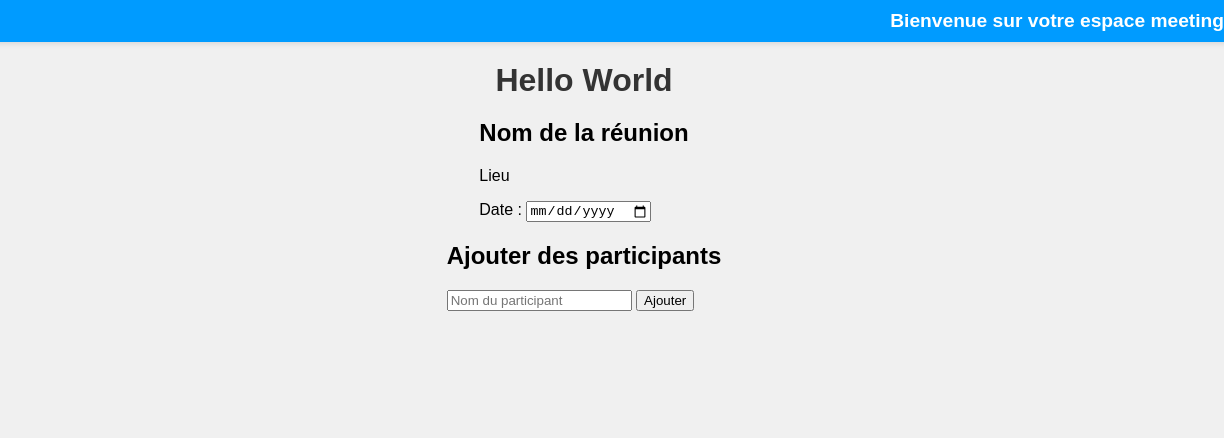
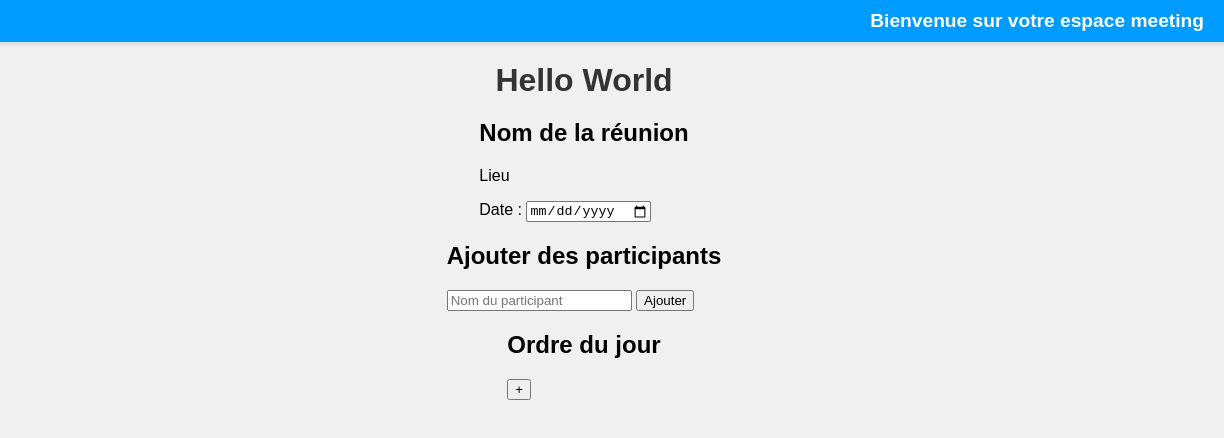
Before and after one commit to hugorichir/MeetingReport, a plain HTML site: page index.html in a window 1280 px wide. Shown: the full height of the page, 56-1280 px from the left. Drawn offline with Linux system fonts and the light colour scheme.

Commit message:
Ajout ordre du jour

```diff
--- a/index.html
+++ b/index.html
@@ -38,6 +38,48 @@
             }
             return color;
         }
+
+        function addAgendaPoint() {
+            const agendaContainer = document.getElementById('agenda-container');
+
+            const agendaPoint = document.createElement('div');
+            agendaPoint.className = 'agenda-point';
+
+            const title = document.createElement('h3');
+            title.textContent = 'Titre du point';
+            title.contentEditable = 'true';
+            title.className = 'agenda-title';
+
+            const commentInput = document.createElement('textarea');
+            commentInput.placeholder = 'Ajouter un commentaire';
+            commentInput.className = 'agenda-comment';
+
+            const actionDiv = document.createElement('div');
+            actionDiv.className = 'agenda-action';
+
+            const actionInput = document.createElement('input');
+            actionInput.type = 'text';
+            actionInput.placeholder = 'Ajouter une prochaine action';
+
+            const actionButton = document.createElement('button');
+            actionButton.textContent = 'Ajouter';
+            actionButton.onclick = () => {
+                const actionItem = document.createElement('p');
+                actionItem.textContent = actionInput.value;
+                actionItem.className = 'action-item';
+                actionDiv.appendChild(actionItem);
+                actionInput.value = '';
+            };
+
+            actionDiv.appendChild(actionInput);
+            actionDiv.appendChild(actionButton);
+
+            agendaPoint.appendChild(title);
+            agendaPoint.appendChild(commentInput);
+            agendaPoint.appendChild(actionDiv);
+
+            agendaContainer.insertBefore(agendaPoint, document.getElementById('add-agenda-button'));
+        }
     </script>
 </head>
 <body>
@@ -66,5 +108,11 @@
         </div>
         <div id="participants-list" class="participants-list"></div>
     </section>
+    <section>
+        <h2>Ordre du jour</h2>
+        <div id="agenda-container">
+            <button id="add-agenda-button" onclick="addAgendaPoint()">+</button>
+        </div>
+    </section>
 </body>
 </html>
--- a/styles.css
+++ b/styles.css
@@ -26,6 +26,7 @@ body {
 .welcome-message {
     font-size: 1.2rem;
     font-weight: bold;
+	margin-right: 20px;
 }
 
 .hello-world {
```
